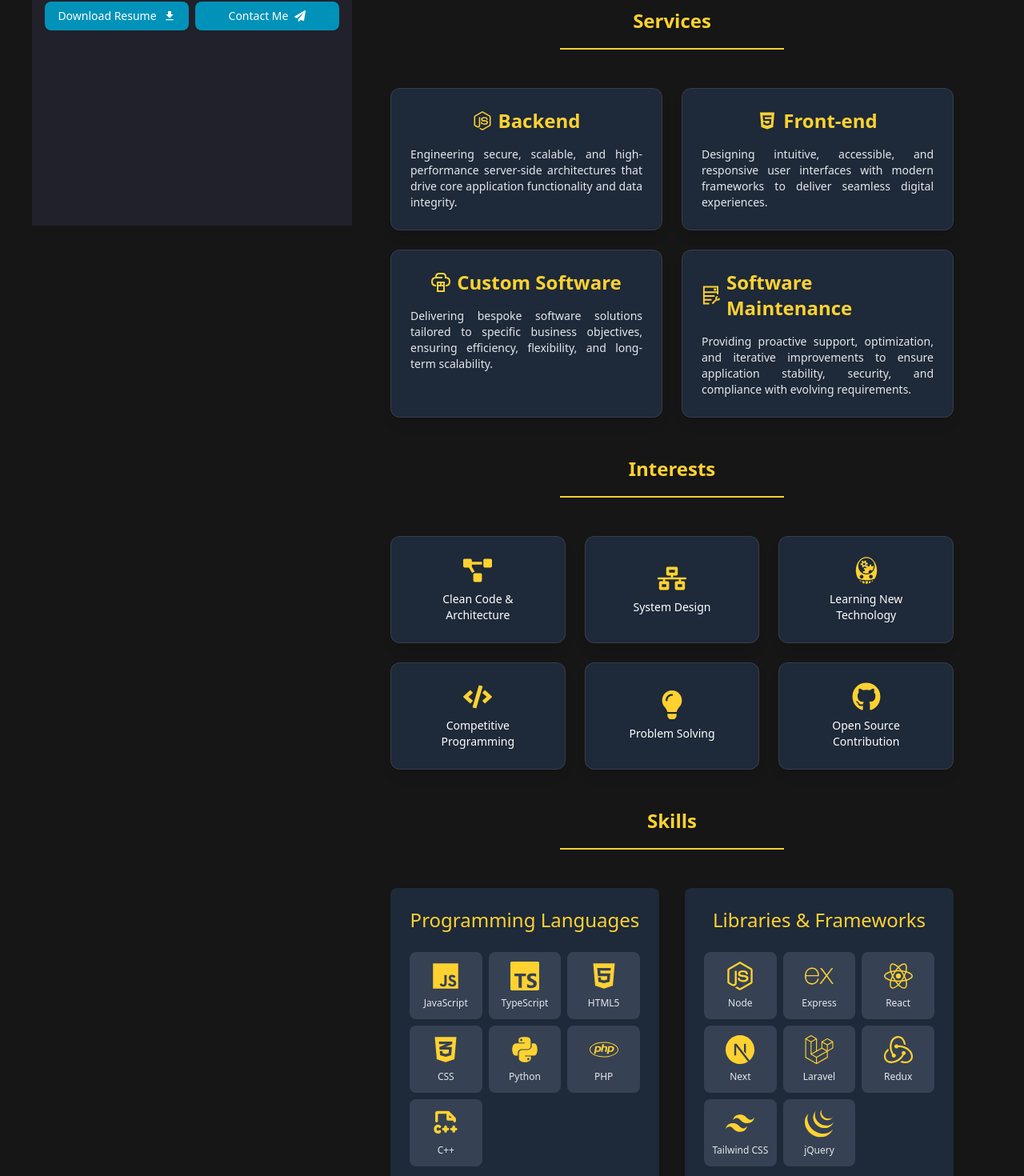
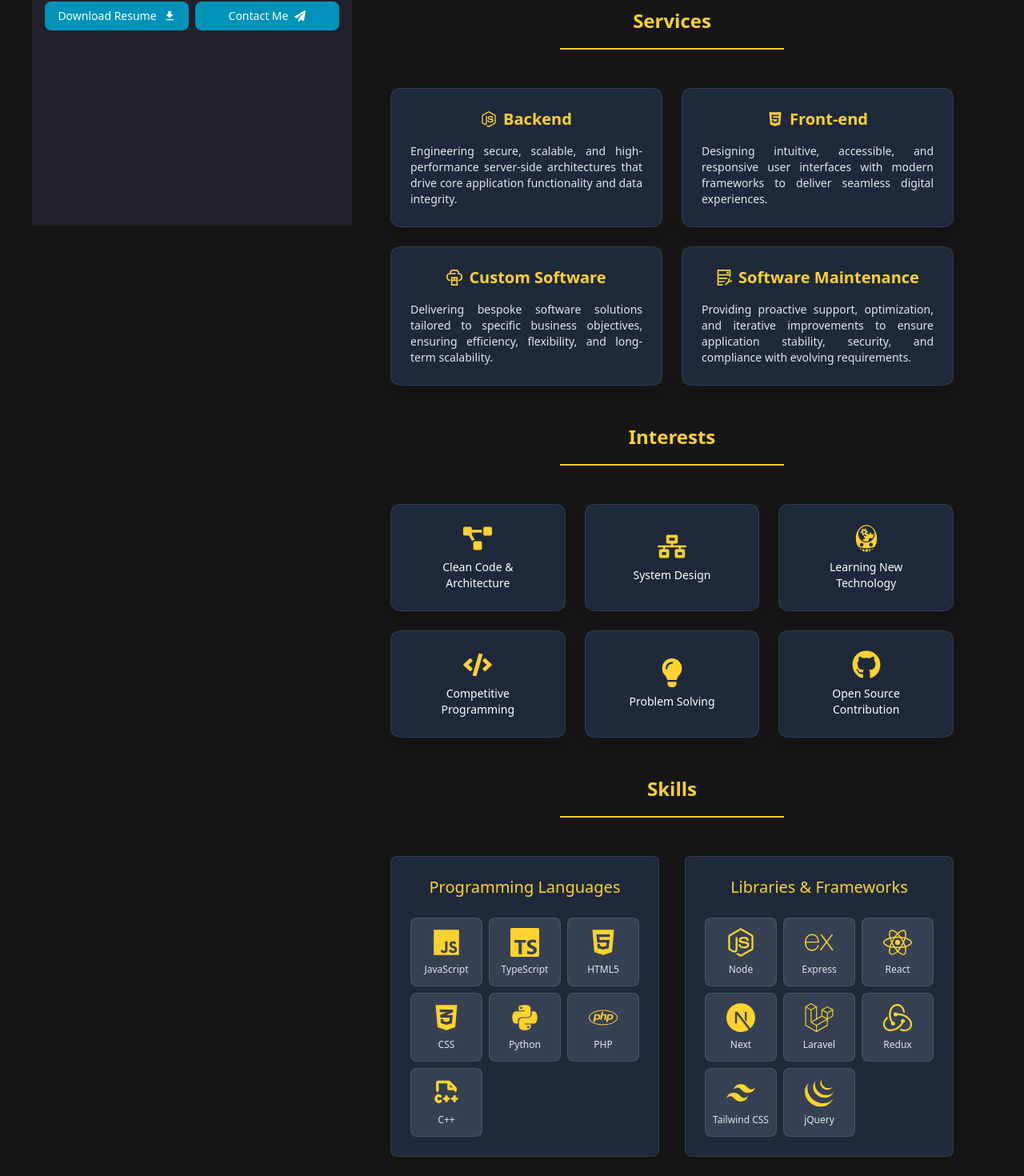
Before and after one commit to RamprosadG/ramprosad-portfolio, a React (Vite) app: page / in a window 1280 px wide. Shown: the part 518-1988 px from the top of the page at 80% size. Built offline with nearby package versions, Linux system fonts and the light colour scheme; no server answers.

Commit message:
Update the animation color and fix the hover border color

```diff
--- a/src/components/about/Services.tsx
+++ b/src/components/about/Services.tsx
@@ -54,12 +54,12 @@ const Services: React.FC = () => {
               viewport={{ once: true, margin: "-50px" }}
               transition={{ duration: 0.8, ease: "easeOut" }}
 
-              className="bg-gray-800 text-gray-200 p-4 md:p-6 rounded-xl shadow-lg backdrop-blur-sm border border-white/10"
+              className="bg-gray-800 text-gray-200 p-4 md:p-6 rounded-xl shadow-lg backdrop-blur-sm border border-white/10 hover:border-amber-400/50 transition-colors"
             >
               {/* Icon and Title Row */}
               <div className="flex items-center justify-center mb-4 text-amber-300 gap-2">
-                <Icon className="text-xl md:text-2xl" />
-                <h4 className="text-xl md:text-2xl font-semibold">
+                <Icon className="text-lg md:text-xl" />
+                <h4 className="text-lg md:text-xl font-semibold">
                   {service.title}
                 </h4>
               </div>
--- a/src/components/achievements/ProblemSolving.tsx
+++ b/src/components/achievements/ProblemSolving.tsx
@@ -86,7 +86,7 @@ const ProblemSolving: React.FC = () => {
             viewport={{ once: true, margin: "-50px" }}
             transition={{ duration: 0.8, ease: "easeOut" }}
 
-            className="bg-gray-800 rounded-xl shadow-md hover:shadow-lg overflow-hidden"
+            className="bg-gray-800 rounded-xl shadow-md hover:shadow-lg overflow-hidden border border-white/10 hover:border-amber-400/50 transition-colors"
           >
             <img
               src={platform.image}
--- a/src/components/achievements/ProgrammingContest.tsx
+++ b/src/components/achievements/ProgrammingContest.tsx
@@ -69,7 +69,7 @@ const ProgrammignContest: React.FC = () => {
               viewport={{ once: true, margin: "-50px" }}
               transition={{ duration: 0.8, ease: "easeOut" }}
 
-              className="bg-gray-800 text-gray-200 p-6 rounded-2xl shadow-md border border-white/10 backdrop-blur-sm hover:shadow-lg"
+              className="bg-gray-800 text-gray-200 p-6 rounded-2xl shadow-md border border-white/10 backdrop-blur-sm hover:shadow-lg border border-white/10 hover:border-amber-400/50 transition-colors"
             >
               <div className="flex flex-col items-center gap-2 mb-4">
                 <Icon className="text-4xl text-amber-400" />
--- a/src/components/contact/Contact.tsx
+++ b/src/components/contact/Contact.tsx
@@ -85,7 +85,7 @@ const Contact: React.FC = () => {
                       message: "Invalid email",
                     },
                   })}
-                  className="w-full px-4 py-3 border border-cyan-700 rounded-md text-white placeholder-gray-500 focus:outline-none focus:ring-2 focus:ring-cyan-700"
+                  className="w-full px-4 py-3 border border-white/10 hover:border-amber-400/50 transition-colors rounded-md text-white placeholder-gray-400 focus:outline-none focus:ring-2 focus:ring-amber-400/50"
                   placeholder="Enter your email"
                 />
                 {errors.email && (
@@ -109,7 +109,7 @@ const Contact: React.FC = () => {
                   {...register("subject", {
                     required: "Subject is required",
                   })}
-                  className="w-full px-4 py-3 border border-cyan-700 rounded-md bg-gray-800 text-white placeholder-gray-500 focus:outline-none focus:ring-2 focus:ring-cyan-700"
+                  className="w-full px-4 py-3 border border-white/10 hover:border-amber-400/50 transition-colors rounded-md text-white placeholder-gray-400 focus:outline-none focus:ring-2 focus:ring-amber-400/50"
                   placeholder="Enter subject"
                 />
                 {errors.subject && (
@@ -134,7 +134,7 @@ const Contact: React.FC = () => {
                 {...register("message", {
                   required: "Message is required",
                 })}
-                className="w-full px-4 py-3 border border-cyan-700 rounded-md bg-gray-800 text-white placeholder-gray-500 focus:outline-none focus:ring-2 focus:ring-cyan-700"
+                className="w-full px-4 py-3 border border-white/10 hover:border-amber-400/50 transition-colors rounded-md text-white placeholder-gray-400 focus:outline-none focus:ring-2 focus:ring-amber-400/50"
                 placeholder="Write your message..."
               ></textarea>
               {errors.message && (
@@ -148,13 +148,13 @@ const Contact: React.FC = () => {
             <button
               type="submit"
               disabled={isSubmitting}
-              className="mt-4 px-6 py-2 cursor-pointer bg-cyan-600 text-white rounded hover:bg-cyan-700 transition w-full justify-center flex items-center gap-2"
+              className="mt-4 px-6 py-2 cursor-pointer bg-amber-400 text-black rounded hover:bg-amber-500 transition w-full justify-center flex items-center gap-2"
             >
               {isSubmitting ? "Sending..." : "Send Message"}
             </button>
 
             {toastVisible && (
-              <div className="fixed bottom-5 right-5 bg-cyan-600 text-white px-4 py-2 rounded shadow-lg">
+              <div className="fixed bottom-5 right-5 bg-amber-400 text-white px-4 py-2 rounded shadow-lg">
                 Message sent!
               </div>
             )}
--- a/src/components/projects/ProjectCard.tsx
+++ b/src/components/projects/ProjectCard.tsx
@@ -71,7 +71,7 @@ const ProjectCard: React.FC<ProjectCardProps> = ({
   };
 
   return (
-    <div className="w-full bg-gray-800 shadow-xl rounded-2xl overflow-hidden hover:shadow-2xl transition-all duration-300 border border-gray-700">
+    <div className="w-full bg-gray-800 shadow-xl rounded-2xl overflow-hidden hover:shadow-2xl transition-all duration-300 border border-white/10 hover:border-amber-400/50 transition-colors">
       {/* Image Carousel */}
       <div className="relative group w-full h-[300px] sm:h-[400px] bg-gray-900/50 overflow-hidden">
         <AnimatePresence initial={false} custom={direction}>
--- a/src/components/resume/Skills.tsx
+++ b/src/components/resume/Skills.tsx
@@ -140,11 +140,11 @@ const Skills: React.FC = () => {
               viewport={{ once: true, margin: "-50px" }}
               transition={{ duration: 0.8, ease: "easeOut" }}
 
-              className="bg-gray-800 rounded-lg shadow-sm p-6 hover:shadow-md"
+              className="bg-gray-800 rounded-lg shadow-sm p-6 hover:shadow-md border border-white/10 hover:border-amber-400/50 transition-colors"
             >
               {/* Category Header */}
               <div className="flex items-center justify-center text-amber-300 gap-2 mb-6">
-                <h4 className="text-xl md:text-2xl font-medium">
+                <h4 className="text-lg md:text-xl font-medium">
                   {section.category}
                 </h4>
               </div>
@@ -163,7 +163,7 @@ const Skills: React.FC = () => {
                         duration: 0.8,
                         delay: idx * 0.1 + index * 0.05,
                       }}
-                      className="bg-gray-700 text-gray-200 text-sm py-3 rounded-lg flex flex-col items-center justify-center gap-2 hover:bg-gray-600 transition-colors"
+                      className="bg-gray-700 text-gray-200 text-sm py-3 rounded-lg flex flex-col items-center justify-center gap-2 hover:bg-gray-600 border border-white/10 hover:border-amber-400/50 transition-colors"
                     >
                       <SkillIcon className="text-4xl text-amber-300" />
                       <span className="text-xs text-center px-2">
```
